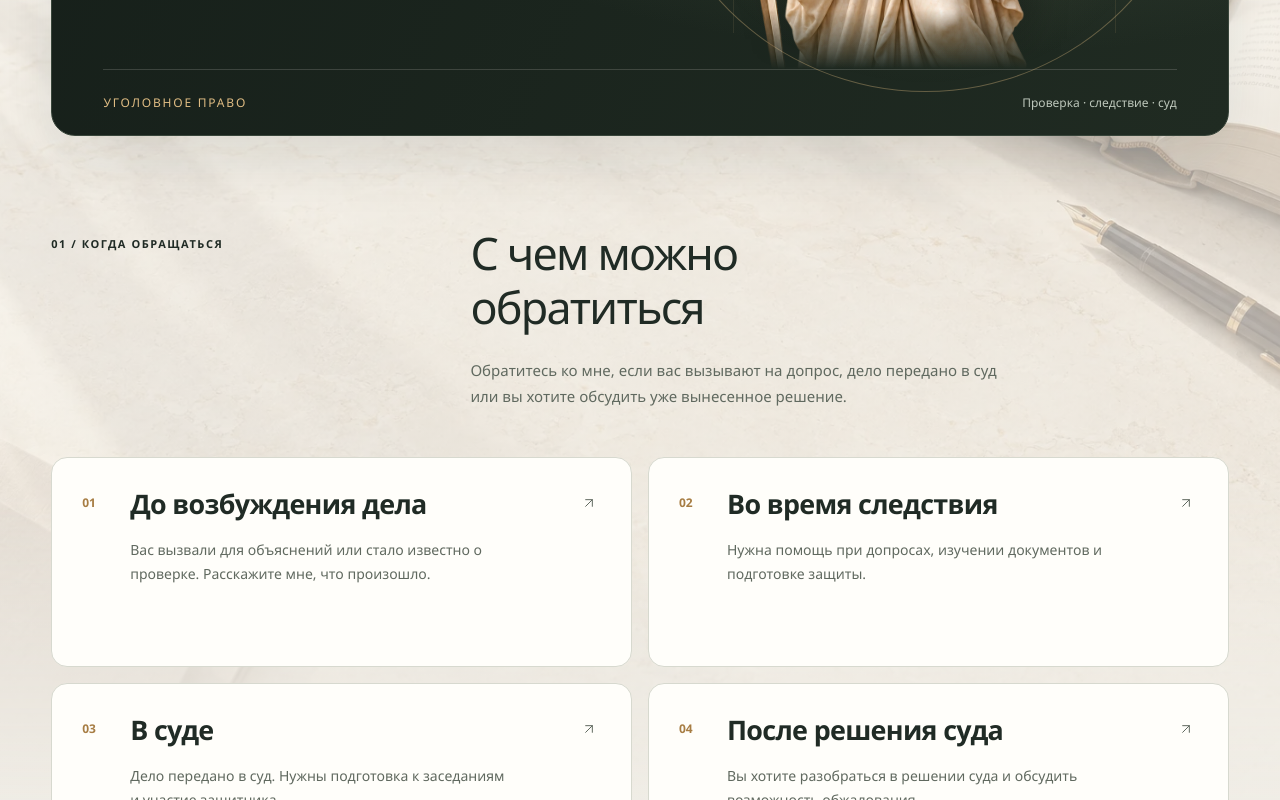
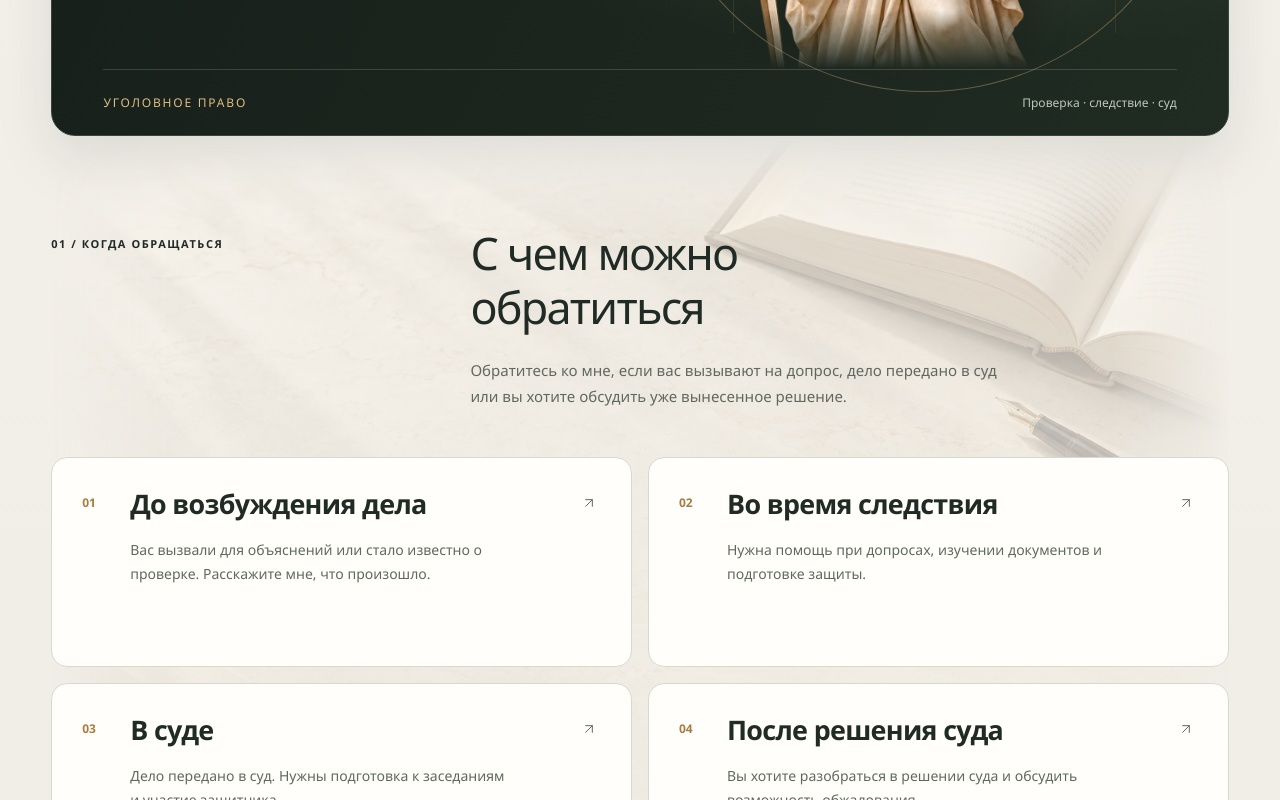
Before and after one commit to Aleks-man/advokat-vdovenko, a React (Vite) app in the folder front/: page / in a window 1280 px wide. Shown: the part 720-1520 px from the top of the page. Built offline with nearby package versions, Linux system fonts and the light colour scheme; a web font is replaced by a local one.

Commit message:
style: refine background scale and soften photo composition

```diff
--- a/front/src/styles/background.css
+++ b/front/src/styles/background.css
@@ -12,40 +12,48 @@ body {
   background-repeat: no-repeat;
 }
 
-body::before {
+body::before,
+#practice::before {
   content: '';
   position: absolute;
   z-index: -1;
-  top: clamp(480px, 48vw, 760px);
-  left: 0;
-  width: 100%;
-  height: min(72vw, 1500px);
+  top: clamp(480px, 38vw, 640px);
+  left: 50%;
+  width: min(100%, 1600px);
+  aspect-ratio: 3 / 2;
+  transform: translateX(-50%);
   background-image:
-    linear-gradient(rgb(244 241 234 / 64%), rgb(244 241 234 / 72%)),
+    linear-gradient(rgb(244 241 234 / 72%), rgb(244 241 234 / 80%)),
     url('../assets/desk-background.webp');
-  background-size: cover;
+  background-size: 100% 100%;
   background-position: center;
-  mask-image: linear-gradient(transparent, #000 12%, #000 65%, transparent);
+  background-repeat: no-repeat;
+  mask-image:
+    linear-gradient(transparent, #000 12%, #000 58%, transparent),
+    linear-gradient(90deg, transparent, #000 10%, #000 90%, transparent);
+  mask-composite: intersect;
   pointer-events: none;
 }
 
 @media (max-width: 760px) {
-  body::before {
+  body::before,
+  #practice::before {
     top: 820px;
-    height: 1100px;
+    height: 720px;
+    aspect-ratio: auto;
     background-size:
       100% 100%,
-      auto 1100px;
+      1080px auto;
     background-position:
       center,
-      68% top;
+      64% top;
     opacity: 0.7;
   }
 }
 
 body:has(.contacts-layout)::before {
   top: clamp(240px, 24vw, 380px);
-  transform: scaleX(-1);
+  transform: translateX(-50%) scaleX(-1);
 }
 
 @media (max-width: 760px) {
@@ -53,3 +61,16 @@ body:has(.contacts-layout)::before {
     top: 300px;
   }
 }
+
+body:has(.hero)::before {
+  display: none;
+}
+
+#practice {
+  position: relative;
+  isolation: isolate;
+}
+
+#practice::before {
+  top: 0;
+}
```
